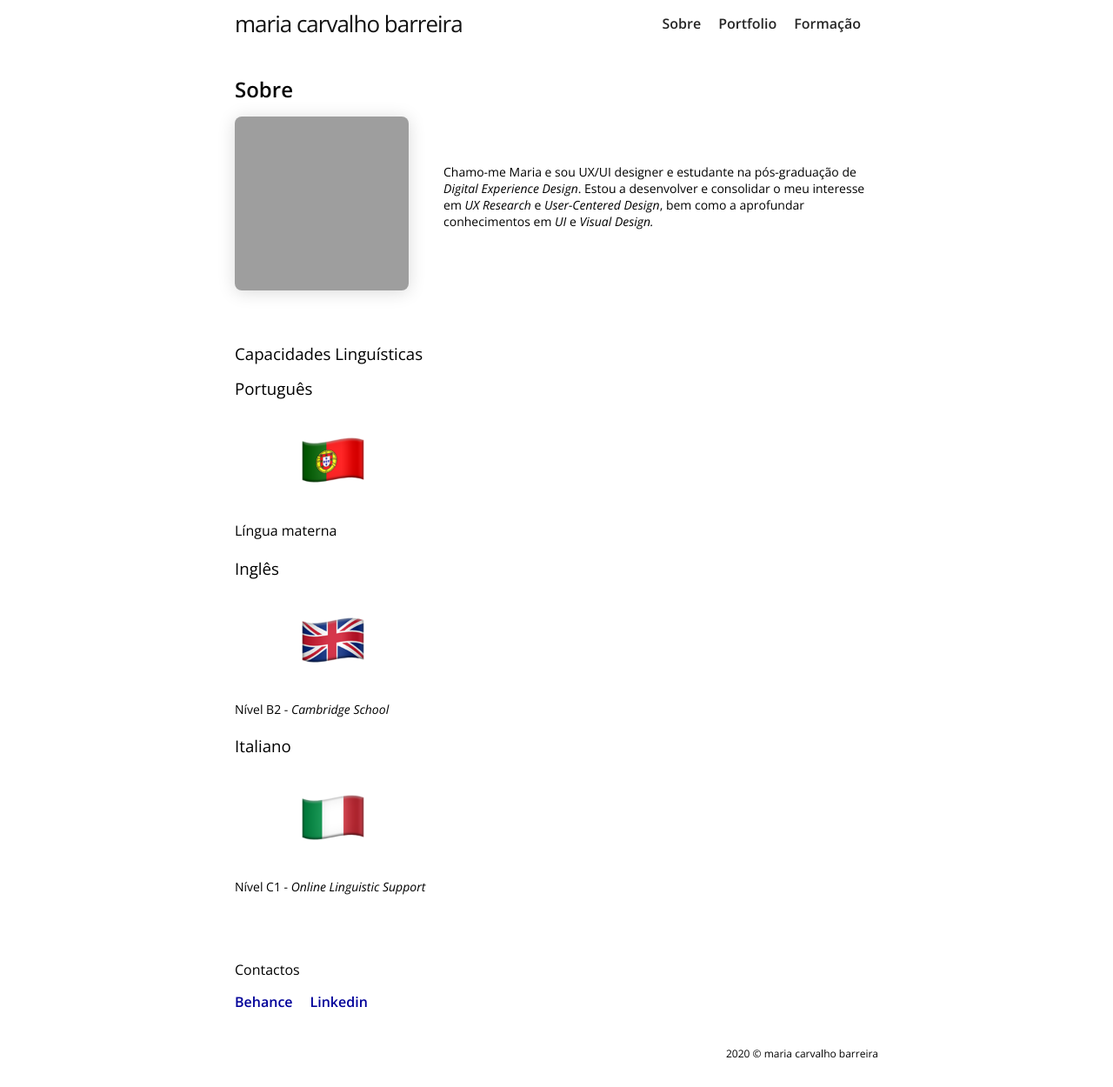
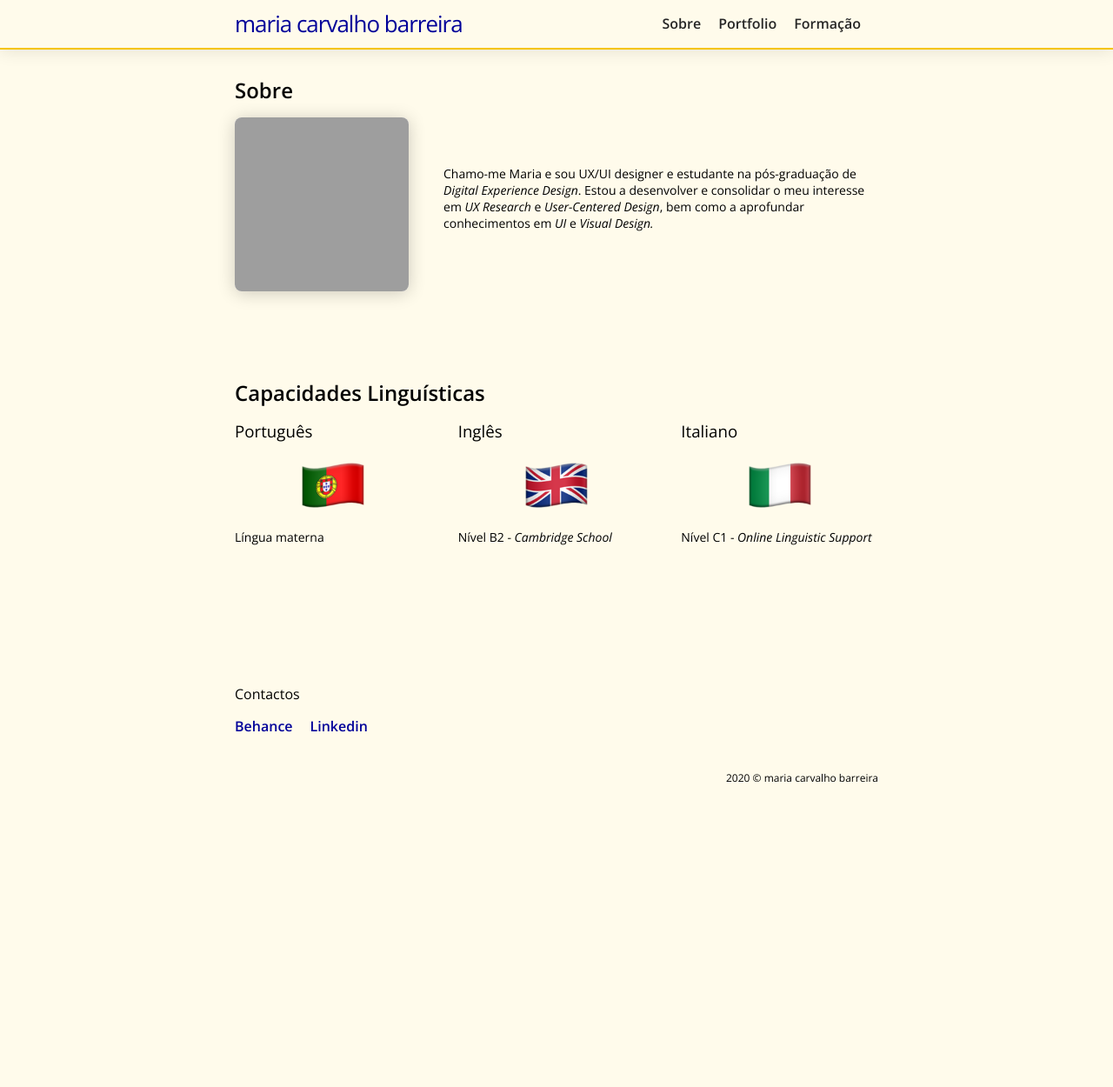
Before and after one commit to m-barreira/projeto, a Jekyll site: the page built from about.html, in a window 1280 px wide. Shown: the whole page at 87% size. Built offline with Jekyll 4.4.1, drawn with Linux system fonts in a browser that asks for light colours; after the commit the page ends 933 px from its top, so only the background shows below that.

Commit message:
fim do css

```diff
--- a/_sass/minima/_base.scss
+++ b/_sass/minima/_base.scss
@@ -31,6 +31,7 @@ figure {
  */
 body {
 	@include body;
+		background-color: $yellow-background;
 }
 
 
@@ -148,53 +149,6 @@ a {
 	}
 }
 
-
-/**
- * Blockquotes
- */
-blockquote {
-	color: $grey-color;
-	border-left: 4px solid $grey-color-light;
-	padding-left: $spacing-unit / 2;
-	@include relative-font-size(1.125);
-	letter-spacing: -1px;
-	font-style: italic;
-
-	> :last-child {
-		margin-bottom: 0;
-	}
-}
-
-
-
-/**
- * Code formatting
- */
-pre,
-code {
-	@include relative-font-size(0.9375);
-	border: 1px solid $grey-color-light;
-	border-radius: 3px;
-	background-color: #eef;
-}
-
-code {
-	padding: 1px 5px;
-}
-
-pre {
-	padding: 8px 12px;
-	overflow-x: auto;
-
-	> code {
-		border: 0;
-		padding-right: 0;
-		padding-left: 0;
-	}
-}
-
-
-
 /**
  * Wrapper
  */
@@ -236,7 +190,7 @@ pre {
 	width: 16px;
 	height: 16px;
 	display: inline-block;
-	fill: #{$grey-color};
+	fill: $text-color;
 	padding-right: 5px;
 	vertical-align: text-top;
 }
@@ -246,38 +200,3 @@ pre {
 		padding-top: 5px;
 	}
 }
-
-
-
-/**
- * Tables
- */
-table {
-	margin-bottom: $spacing-unit;
-	width: 100%;
-	text-align: $table-text-align;
-	color: lighten($text-color, 18%);
-	border-collapse: collapse;
-	border: 1px solid $grey-color-light;
-
-	tr {
-		&:nth-child(even) {
-			background-color: lighten($grey-color-light, 6%);
-		}
-	}
-
-	th,
-	td {
-		padding: ($spacing-unit / 3) ($spacing-unit / 2);
-	}
-
-	th {
-		background-color: lighten($grey-color-light, 3%);
-		border: 1px solid darken($grey-color-light, 4%);
-		border-bottom-color: darken($grey-color-light, 12%);
-	}
-
-	td {
-		border: 1px solid $grey-color-light;
-	}
-}
--- a/_sass/minima/_color.scss
+++ b/_sass/minima/_color.scss
@@ -1,14 +1,6 @@
 $text-color:       #262626 !default;
 $background-color: #FFFFFF !default;
 $brand-color:      #000099 !default;
-$header-footer:    #FFFBEB !default;
+$yellow-color: 	#F5C400 !default;
 
-$yellow-color: #F5C400;
-
-$grey-color:       #525252 !default;
-$grey-color-light: lighten($grey-color, 40%) !default;
-$grey-color-dark:  darken($grey-color, 25%) !default;
-
-/* cenas minhas */
-
-$main-blue: #000099;
+$yellow-background: #FFFBEB !default;
--- a/_sass/minima/_layout.scss
+++ b/_sass/minima/_layout.scss
@@ -2,9 +2,11 @@
  * Site header
  */
 .site-header {
-	min-height: $spacing-unit * 1.865;
+	min-height: $spacing-unit * 1.4;
 	// Positioning context for the mobile navigation icon
 	position: relative;
+	border-bottom: 2px solid $yellow-color;
+	box-shadow: 0 2px 20px rgba(0, 0, 0, 0.1);
 }
 
 .site-title {
@@ -19,10 +21,6 @@
 		font-size: 22px;
 	}
 
-	&,
-	&:visited {
-		color: $grey-color-dark;
-	}
 }
 
 .site-nav {
@@ -70,7 +68,7 @@
 		top: 9px;
 		right: $spacing-unit / 2;
 		border-radius: 8px;
-		background-color: $background-color;
+		background-color: $yellow-background;
 		text-align: left;
 		box-shadow: 0 4px 15px rgba(0, 0, 0, 0.3);
 		z-index: 2;
@@ -148,7 +146,7 @@
 	height: 60px;
 	border-radius: 8px;
 	background-color: #fff;
-	box-shadow: 0 2px 20px rgba(0, 0, 0, 0.15);
+	box-shadow: 0 2px 20px rgba(0, 0, 0, 0.2);
 	transition: all 0.3s ease-in-out;
 	display: flex;
 	justify-content: center;
@@ -223,7 +221,7 @@
 	height: 200px;
 	border-radius: 8px;
 	background-color: #fff;
-	box-shadow: 0 2px 20px rgba(0, 0, 0, 0.15);
+	box-shadow: 0 2px 20px rgba(0, 0, 0, 0.2);
 	transition: all 0.3s ease-in-out;
 	grid-area: imagem;
 
@@ -262,21 +260,22 @@
 	grid-gap: 40px;
 	grid-template-areas:
 		'imagem texto texto';
-	margin-bottom: 60px;
+	margin-bottom: 100px;
 
 	@include media-query($on-palm) {
 		grid-template-areas:
-		'imagem'
-		'texto'	;
+			'imagem'
+			'texto';
 	}
 }
 
-/* sobre - capacidades - METER EM GRID! */
+/* sobre - capacidades */
 
 .about-containers {
 	display: grid;
 	grid-gap: 30px;
 	grid-template-columns: 1fr 1fr 1fr;
+	padding-bottom: 100px;
 
 	@include media-query($on-palm) {
 		grid-template-columns: 1fr;
@@ -288,6 +287,10 @@
 			padding-bottom: 20px;
 		}
 
+		h3 {
+			margin-bottom: 0;
+		}
+
 		img {
 			position: relative;
 			display: inline-block;
@@ -296,17 +299,15 @@
 			margin-left: auto;
 			margin-right: auto;
 			display: block;
-			padding: 15px 0;
+			padding: 10px 0;
 		}
 
-		div {
-			margin-top: 20px;
 
-			p {
-				font-size: $small-font-size;
-			}
+		p {
+			font-size: $small-font-size;
+			margin-bottom: 0;
+		}
 
-		}
 	}
 }
 
@@ -333,7 +334,7 @@
 				height: 140px;
 				border-radius: 8px;
 				background-color: #fff;
-				box-shadow: 0 2px 20px rgba(0, 0, 0, 0.15);
+				box-shadow: 0 2px 20px rgba(0, 0, 0, 0.2);
 				transition: all 0.3s ease-in-out;
 
 				@include media-query($on-palm) {
@@ -451,26 +452,3 @@ footer {
 .page-heading {
 	@include relative-font-size(2);
 }
-
-.post-list-heading {
-	@include relative-font-size(1.75);
-}
-
-.post-list {
-	margin-left: 0;
-	list-style: none;
-
-	> li {
-		margin-bottom: $spacing-unit;
-	}
-}
-
-.post-meta {
-	font-size: $small-font-size;
-	color: $grey-color;
-}
-
-.post-link {
-	display: block;
-	@include relative-font-size(1.5);
-}
--- a/about.html
+++ b/about.html
@@ -12,14 +12,14 @@ layout: page
 	</figure>
 </section>
 
-<h3>Capacidades Linguísticas</h3>
+<h2>Capacidades Linguísticas</h2>
 
 <section class="about-containers">
 	{% for capacidade in site.data.about.docs %}
-	<div class="about-containers-teste">
+	<div>
 		<h3>{{capacidade.title}}</h3>
 		<img alt="{{capacidade.alt}}" title="{{capacidade.imgtitle}}" src="{{capacidade.image}}">
 		<p>{{capacidade.description | markdownify }}</p>
-		{% endfor %}
 	</div>
+	{% endfor %}
 </section>
```
